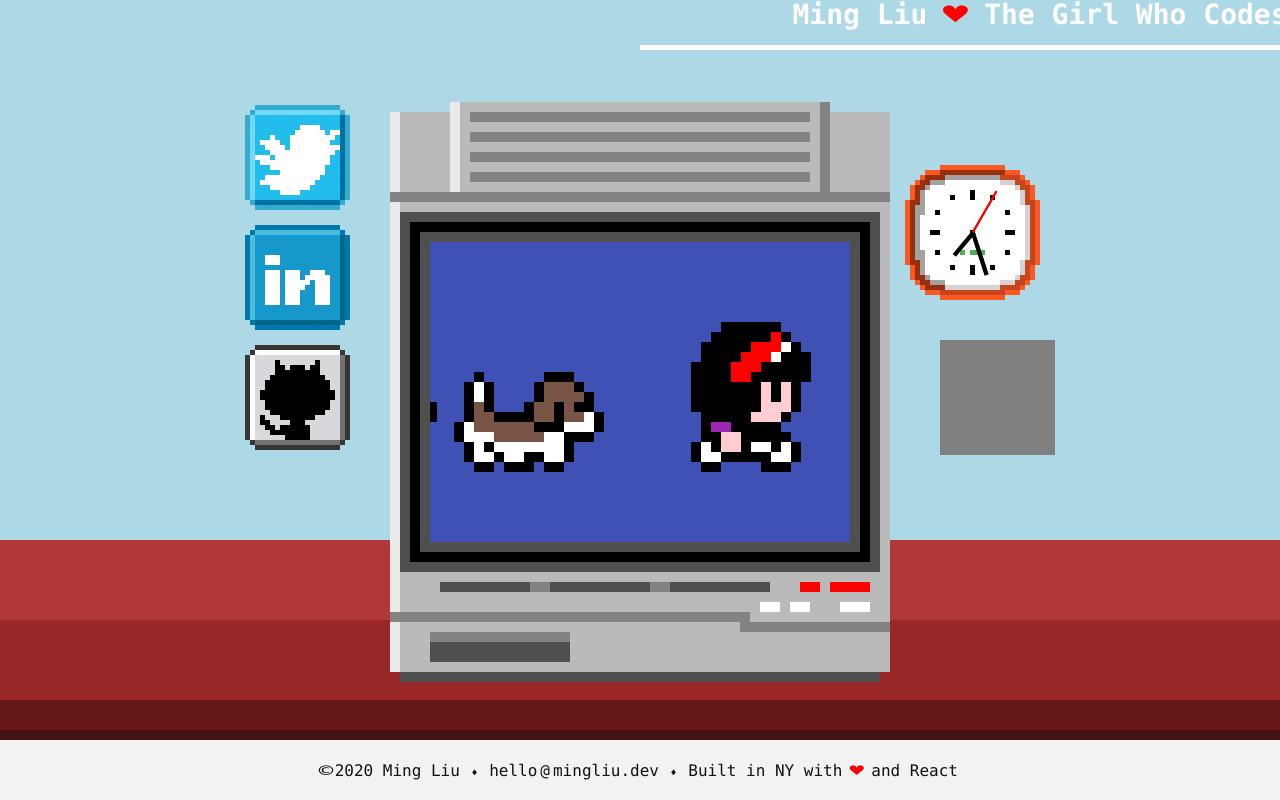
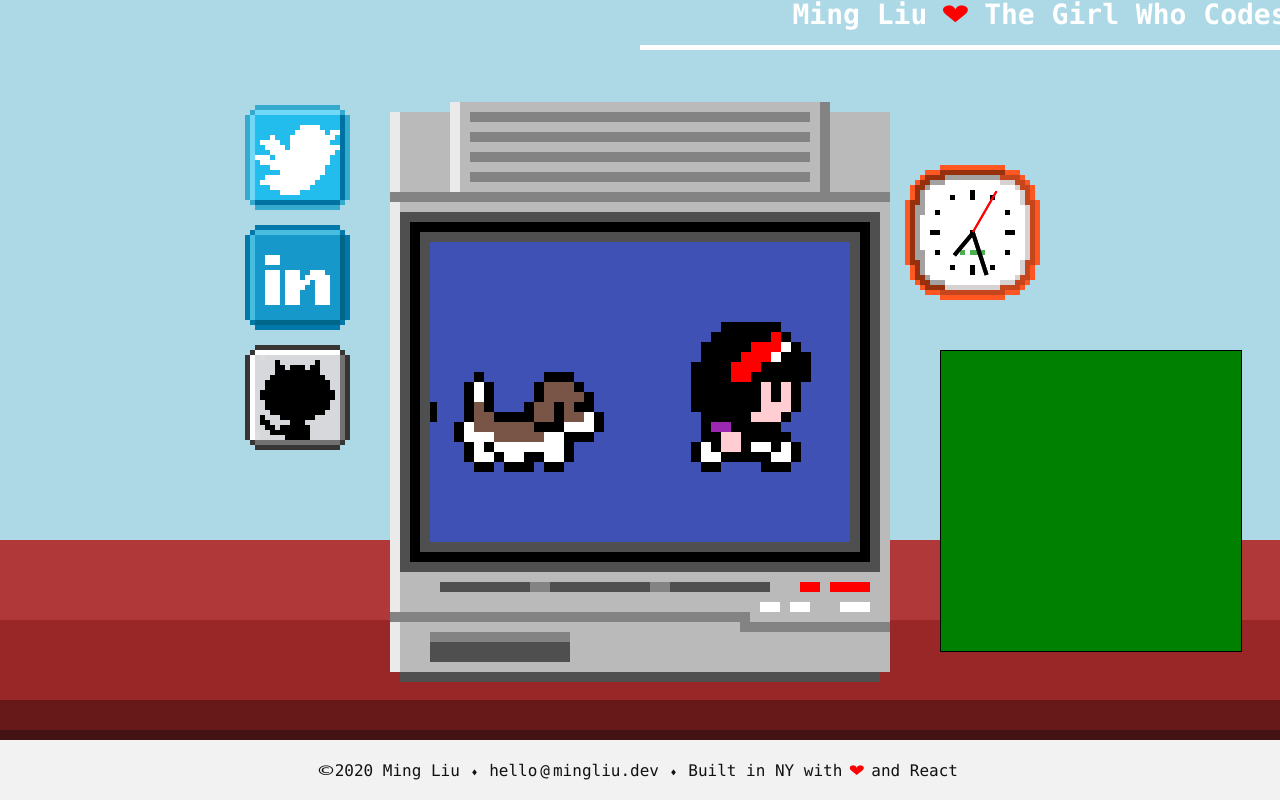
Before and after one commit to mingliu68/portfolio, a React (Create React App) app: page / in a window 1280 px wide. Built offline with nearby package versions, Linux system fonts and the light colour scheme.

Commit message:
add new component for drawing board and start setting up canvas and context

```diff
--- a/src/components/Clock.js
+++ b/src/components/Clock.js
@@ -34,7 +34,6 @@ const Clock = () => {
     }
 
     const closeMouseDragEvent = (e) => {
-
         if ((pos.left + width > pc.left && pos.left < pc.right) && (pos.top + height > pc.top - 150 && pos.top < pc.bottom + 150)) {
             setPos({ ...pos, left: origPos.left, top: origPos.top })
         }
--- /dev/null
+++ b/src/components/DrawingBoard.js
@@ -0,0 +1,69 @@
+import React, { useState, useEffect } from "react";
+
+const DrawingBoard = () => {
+    const [isDrawing, setIsDrawing] = useState(false);
+    const [pos, setPos] = useState({ x: 0, y: 0 })
+    const [boardContext, setBoardContext] = useState(null)
+
+    const handleMouseDown = e => {
+        e.preventDefault();
+        // if (!context) {
+        //     setContext(drawingBoard.getContext('2d'))
+        //     // setContext(e.target.getContext('2d'));
+        // }
+        if (!boardContext) {
+            // context = document.getElementById("drawingBoard").getContext('2d');
+            setBoardContext(e.target.getContext('2d'))
+        }
+        setPos({ ...pos, x: e.nativeEvent.offsetX, y: e.nativeEvent.offsetY })
+        setIsDrawing(true);
+        console.log("mouse down", pos, boardContext)
+    }
+
+    const handleDrawing = e => {
+        e.preventDefault();
+        if (isDrawing) {
+            drawLine(boardContext, pos.x, pos.y, e.nativeEvent.offsetX, e.nativeEvent.offsetY);
+            setPos({ ...pos, x: e.nativeEvent.offsetX, y: e.nativeEvent.offsetY })
+            console.log("drawing", pos)
+
+        }
+    }
+
+    const handleMouseUp = e => {
+        if (isDrawing) {
+            drawLine(boardContext, pos.x, pos.y, e.nativeEvent.offsetX, e.nativeEvent.offsetY);
+            setPos({ ...pos, x: e.nativeEvent.offsetX, y: e.nativeEvent.offsetY })
+            setIsDrawing(false)
+            console.log("mouse up")
+        }
+
+    }
+
+    const drawLine = (context, x1, y1, x2, y2) => {
+        context.beginPath();
+        context.strokeStyle = "black";
+        context.lineWidth = 1;
+        context.moveTo(x1, y1);
+        context.lineTo(x2, y2);
+        context.stroke();
+        context.closePath();
+    }
+
+    useEffect(() => {
+        setBoardContext(document.getElementById("drawingBoard").getContext('2d'))
+    }, [])
+
+    return (
+        <canvas
+            id="drawingBoard"
+            style={{ zIndex: 20, position: "absolute", left: "50%", top: 350, transform: "translate(300px, 0)", width: 300, height: 300, backgroundColor: "green" }}
+            onMouseDown={e => handleMouseDown(e)}
+            onMouseMove={e => handleDrawing(e)}
+            onMouseUp={e => handleMouseUp(e)}
+        >
+        </canvas>
+    )
+}
+
+export default DrawingBoard;
--- a/src/components/UpperContainer.js
+++ b/src/components/UpperContainer.js
@@ -3,6 +3,7 @@ import BlackBoard from './BlackBoard';
 import { wallart } from '../data';
 import WallArt from './WallArt';
 import Clock from './Clock';
+import DrawingBoard from './DrawingBoard';
 
 
 const UpperContainer = () => {
@@ -61,6 +62,7 @@ const UpperContainer = () => {
                 })
             }
             <Clock />
+            <DrawingBoard />
         </div>
     )
 }
--- a/src/data.js
+++ b/src/data.js
@@ -137,16 +137,16 @@ export const wallart = [
         width: 105,
         height: 105,
     },
-    {
-        name: "wallart",
-        type: "art",
-        link: null,
-        top: 340,
-        left: "50%",
-        transform: "translate(300px, 0)",
-        width: 105,
-        height: 105,
-    },
+    // {
+    //     name: "wallart",
+    //     type: "art",
+    //     link: null,
+    //     top: 340,
+    //     left: "50%",
+    //     transform: "translate(300px, 0)",
+    //     width: 105,
+    //     height: 105,
+    // },
 ]
 
 export const dials = ["hour", "minute", "second"]
```
Also changed, not shown: src/css/style.css.
